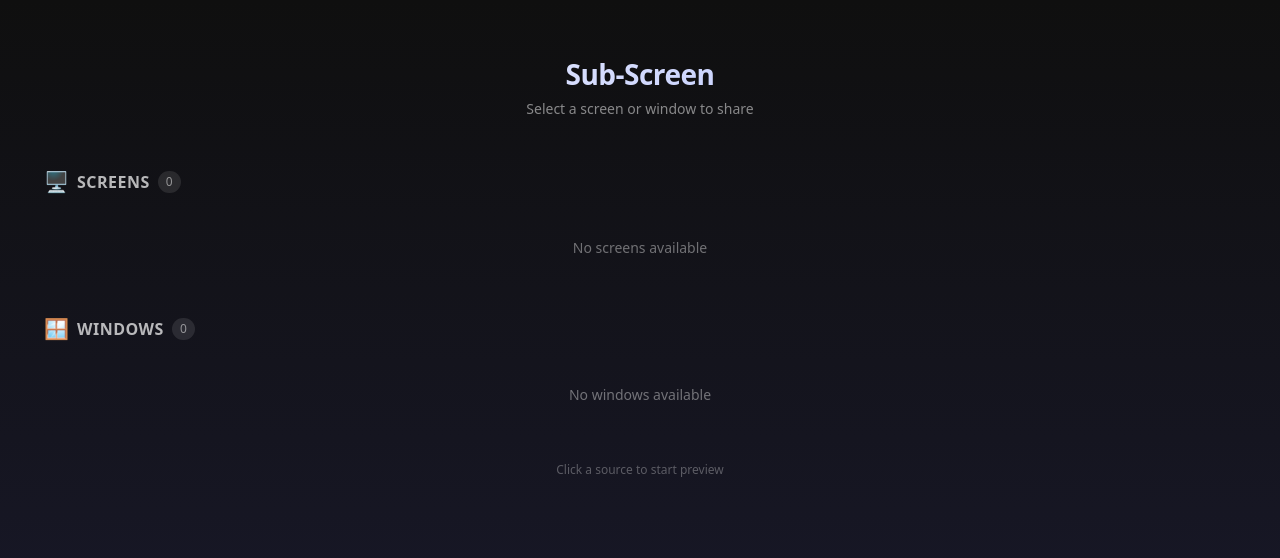
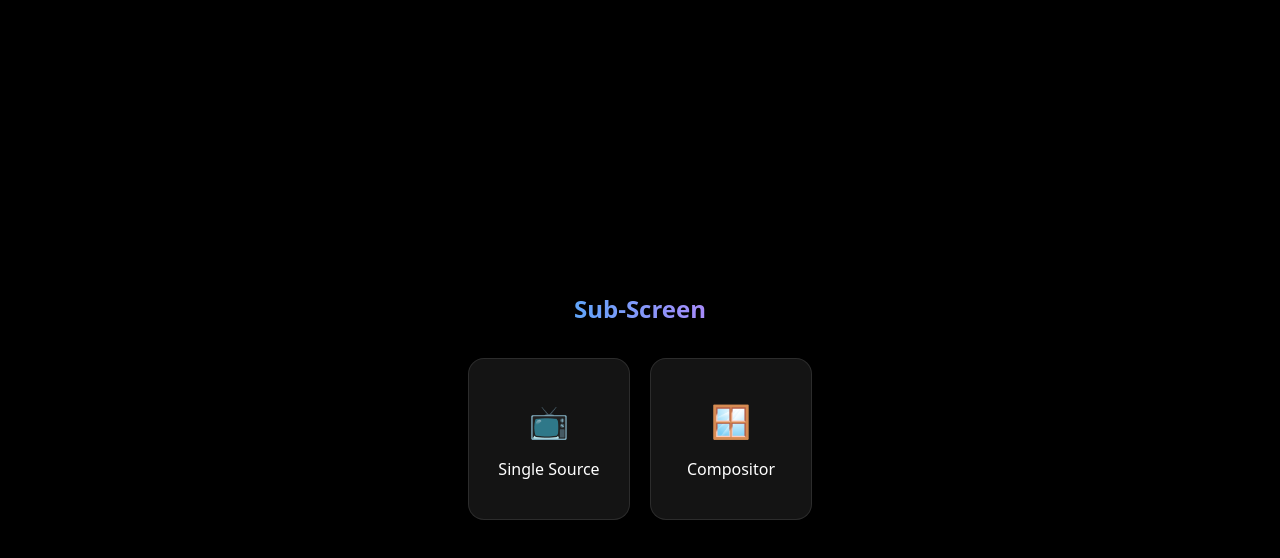
Before and after one commit to garyhogarth/zoner, a React (Vite) app: page / in a window 1280 px wide. Shown: the top 558 px of the page. Built offline with nearby package versions, Linux system fonts and the light colour scheme.

Commit message:
feat: implement home screen and advanced draggable/resizable compositor

```diff
--- a/package.json
+++ b/package.json
@@ -13,6 +13,7 @@
   "dependencies": {
     "react": "^19.2.0",
     "react-dom": "^19.2.0",
+    "react-rnd": "^10.5.2",
     "react-router-dom": "^7.12.0"
   },
   "devDependencies": {
--- a/src/App.tsx
+++ b/src/App.tsx
@@ -2,13 +2,15 @@ import { HashRouter, Routes, Route } from 'react-router-dom'
 import { SourceSelector } from './components/SourceSelector'
 import { Preview } from './components/Preview'
 import { Compositor } from './components/Compositor'
+import { Home } from './components/Home'
 import './App.css'
 
 function App() {
   return (
     <HashRouter>
       <Routes>
-        <Route path="/" element={<SourceSelector />} />
+        <Route path="/" element={<Home />} />
+        <Route path="/single" element={<SourceSelector />} />
         <Route path="/preview" element={<Preview />} />
         <Route path="/compositor" element={<Compositor />} />
       </Routes>
--- a/src/components/Compositor.tsx
+++ b/src/components/Compositor.tsx
@@ -1,4 +1,5 @@
 import { useState, useRef, useEffect } from 'react'
+import { Rnd } from 'react-rnd'
 
 export function Compositor() {
   const [activeSources, setActiveSources] = useState<any[]>([])
@@ -17,8 +18,14 @@ export function Compositor() {
   }
 
   const handleAddSource = (source: any) => {
-    setActiveSources([...activeSources, source])
+    // Add unique ID to allow multiple instances of same source
+    const instanceId = Date.now().toString()
+    setActiveSources([...activeSources, { ...source, instanceId }])
     setShowPicker(false)
+  }
+
+  const handleDismissSource = (instanceId: string) => {
+    setActiveSources(activeSources.filter(s => s.instanceId !== instanceId))
   }
 
   return (
@@ -29,16 +36,16 @@ export function Compositor() {
       color: 'white',
       display: 'flex',
       flexDirection: 'column',
-      padding: '20px',
-      boxSizing: 'border-box',
+      overflow: 'hidden',
     }}>
       <header style={{
         display: 'flex',
         justifyContent: 'space-between',
         alignItems: 'center',
-        marginBottom: '20px',
-        paddingBottom: '10px',
+        padding: '12px 20px',
+        background: '#1a1a1a',
         borderBottom: '1px solid #333',
+        zIndex: 50,
       }}>
         <h1 style={{ margin: 0, fontSize: '18px' }}>Compositor Prototype</h1>
         <button
@@ -58,36 +65,90 @@ export function Compositor() {
         </button>
       </header>
 
-      {/* Composition Area */}
+      {/* Composition Area - Relative for Rnd positioning */}
       <div style={{
         flex: 1,
-        display: 'grid',
-        gridTemplateColumns: 'repeat(auto-fit, minmax(300px, 1fr))',
-        gap: '20px',
-        alignContent: 'start',
-        overflowY: 'auto',
+        position: 'relative',
+        overflow: 'hidden',
+        background: 'radial-gradient(circle at center, #222 0%, #111 100%)',
       }}>
-        {activeSources.length === 0 && !showPicker ? (
-          <div style={{ gridColumn: '1/-1', textAlign: 'center', color: '#555', marginTop: '40px' }}>
-            No sources added. Click "+ Add Source" to begin.
+        {activeSources.length === 0 && !showPicker && (
+          <div style={{
+            position: 'absolute',
+            top: '50%',
+            left: '50%',
+            transform: 'translate(-50%, -50%)',
+            color: '#555',
+          }}>
+            Click "+ Add Source" to begin composition.
           </div>
-        ) : (
-          activeSources.map((source, index) => (
-            <div key={index + '-' + source.id} style={{
-              background: '#222',
-              borderRadius: '8px',
-              overflow: 'hidden',
+        )}
+
+        {activeSources.map((source) => (
+          <Rnd
+            key={source.instanceId}
+            default={{
+              x: 50,
+              y: 50,
+              width: 400,
+              height: 300,
+            }}
+            bounds="parent"
+            dragHandleClassName="drag-handle"
+            style={{ zIndex: 10 }}
+          >
+            <div style={{
+              width: '100%',
+              height: '100%',
               display: 'flex',
               flexDirection: 'column',
-              boxShadow: '0 4px 6px rgba(0,0,0,0.3)',
+              background: '#000',
+              border: '1px solid #444',
+              borderRadius: '8px',
+              boxShadow: '0 10px 15px -3px rgba(0, 0, 0, 0.5)',
+              overflow: 'hidden',
             }}>
-              <div style={{ padding: '8px 12px', fontSize: '12px', background: '#333', fontWeight: 500 }}>
-                {source.name}
+              {/* Header / Drag Handle */}
+              <div
+                className="drag-handle"
+                style={{
+                  padding: '6px 10px',
+                  background: '#222',
+                  borderBottom: '1px solid #333',
+                  display: 'flex',
+                  justifyContent: 'space-between',
+                  alignItems: 'center',
+                  cursor: 'move',
+                  userSelect: 'none',
+                }}
+              >
+                <div style={{ fontSize: '12px', fontWeight: 500, overflow: 'hidden', textOverflow: 'ellipsis', whiteSpace: 'nowrap', maxWidth: '80%' }}>
+                  {source.name}
+                </div>
+                <button
+                  onClick={() => handleDismissSource(source.instanceId)}
+                  onMouseDown={e => e.stopPropagation()}
+                  style={{
+                    background: 'transparent',
+                    border: 'none',
+                    color: '#888',
+                    cursor: 'pointer',
+                    fontSize: '14px',
+                    padding: '0 4px',
+                  }}
+                  title="Dismiss"
+                >
+                  ✕
+                </button>
               </div>
-              <SourcePreview sourceId={source.id} />
+
+              {/* Content Area with Internal Pan/Zoom */}
+              <div style={{ flex: 1, position: 'relative', overflow: 'hidden' }}>
+                <ComposableSourceContent sourceId={source.id} />
+              </div>
             </div>
-          ))
-        )}
+          </Rnd>
+        ))}
       </div>
 
       {/* Source Picker Modal */}
@@ -152,8 +213,12 @@ export function Compositor() {
   )
 }
 
-function SourcePreview({ sourceId }: { sourceId: string }) {
+function ComposableSourceContent({ sourceId }: { sourceId: string }) {
   const videoRef = useRef<HTMLVideoElement>(null)
+  const [scale, setScale] = useState(1)
+  const [pan, setPan] = useState({ x: 0, y: 0 })
+  const [isDragging, setIsDragging] = useState(false)
+  const dragStartRef = useRef({ x: 0, y: 0 })
 
   useEffect(() => {
     let stream: MediaStream | null = null
@@ -170,7 +235,11 @@ function SourcePreview({ sourceId }: { sourceId: string }) {
         })
         if (videoRef.current) {
           videoRef.current.srcObject = stream
-          videoRef.current.play()
+          videoRef.current.onloadedmetadata = () => {
+             videoRef.current?.play()
+             setPan({ x: 0, y: 0 })
+             setScale(1 / (window.devicePixelRatio || 1))
+          }
         }
       } catch (e) {
         console.error('Stream failed', e)
@@ -182,9 +251,60 @@ function SourcePreview({ sourceId }: { sourceId: string }) {
     }
   }, [sourceId])
 
+
+
+  const onMouseDown = (e: React.MouseEvent) => {
+    setIsDragging(true)
+    dragStartRef.current = { x: e.clientX - pan.x, y: e.clientY - pan.y }
+  }
+
+  const onMouseMove = (e: React.MouseEvent) => {
+    if (!isDragging) return
+    setPan({
+      x: e.clientX - dragStartRef.current.x,
+      y: e.clientY - dragStartRef.current.y
+    })
+  }
+
+  const onMouseUp = () => setIsDragging(false)
+
   return (
-    <div style={{ width: '100%', aspectRatio: '16/9', background: 'black' }}>
-      <video ref={videoRef} style={{ width: '100%', height: '100%', objectFit: 'contain' }} />
+    <div
+      style={{ width: '100%', height: '100%', position: 'relative', overflow: 'hidden', cursor: isDragging ? 'grabbing' : 'grab' }}
+      onMouseDown={onMouseDown}
+      onMouseMove={onMouseMove}
+      onMouseUp={onMouseUp}
+      onMouseLeave={onMouseUp}
+    >
+      <div style={{
+          transform: `translate(${pan.x}px, ${pan.y}px) scale(${scale})`,
+          transformOrigin: 'top left',
+          willChange: 'transform',
+      }}>
+        <video
+          ref={videoRef}
+          style={{ display: 'block', maxWidth: 'none', maxHeight: 'none' }}
+          draggable={false}
+        />
+      </div>
+
+       {/* Internal Controls Overlay */}
+       <div style={{
+         position: 'absolute',
+         bottom: '8px',
+         right: '8px',
+         display: 'flex',
+         gap: '4px',
+         background: 'rgba(0,0,0,0.6)',
+         borderRadius: '4px',
+         padding: '4px'
+       }}
+       onMouseDown={e => e.stopPropagation()} // Prevent pan drag start
+       >
+         <button onClick={() => setScale(s => Math.max(0.1, s - 0.1))} style={{ color: 'white', background: 'none', border: 'none', cursor: 'pointer' }}>-</button>
+         <span style={{ fontSize: '10px', color: 'white', alignSelf: 'center' }}>{Math.round(scale * 100)}%</span>
+         <button onClick={() => setScale(s => Math.min(5, s + 0.1))} style={{ color: 'white', background: 'none', border: 'none', cursor: 'pointer' }}>+</button>
+       </div>
     </div>
   )
 }
--- a/src/components/Home.tsx
+++ b/src/components/Home.tsx
@@ -1,9 +1,90 @@
+import { Link } from 'react-router-dom'
 
 export function Home() {
   return (
-    <div className="p-8">
-      <h1 className="text-2xl font-bold mb-4">Sub-Screen</h1>
-      <p>Use the system tray icon to select a region.</p>
+    <div style={{
+      width: '100vw',
+      height: '100vh',
+      backgroundColor: '#000',
+      color: 'white',
+      display: 'flex',
+      flexDirection: 'column',
+      alignItems: 'center',
+      justifyContent: 'center',
+      gap: '24px',
+    }}>
+      <h1 style={{
+        fontSize: '24px',
+        fontWeight: 'bold',
+        marginBottom: '12px',
+        background: 'linear-gradient(to right, #60a5fa, #a78bfa)',
+        WebkitBackgroundClip: 'text',
+        WebkitTextFillColor: 'transparent',
+      }}>
+        Sub-Screen
+      </h1>
+
+      <div style={{ display: 'flex', gap: '20px' }}>
+        <Link
+          to="/single"
+          style={{
+            display: 'flex',
+            flexDirection: 'column',
+            alignItems: 'center',
+            justifyContent: 'center',
+            width: '160px',
+            height: '160px',
+            borderRadius: '16px',
+            background: 'rgba(255,255,255,0.08)',
+            border: '1px solid rgba(255,255,255,0.1)',
+            textDecoration: 'none',
+            color: 'white',
+            transition: 'all 0.2s',
+            cursor: 'pointer',
+          }}
+          onMouseEnter={(e) => {
+            e.currentTarget.style.background = 'rgba(255,255,255,0.15)'
+            e.currentTarget.style.transform = 'scale(1.02)'
+          }}
+          onMouseLeave={(e) => {
+            e.currentTarget.style.background = 'rgba(255,255,255,0.08)'
+            e.currentTarget.style.transform = 'scale(1)'
+          }}
+        >
+          <span style={{ fontSize: '32px', marginBottom: '12px' }}>📺</span>
+          <span style={{ fontWeight: 500 }}>Single Source</span>
+        </Link>
+
+        <Link
+          to="/compositor"
+          style={{
+            display: 'flex',
+            flexDirection: 'column',
+            alignItems: 'center',
+            justifyContent: 'center',
+            width: '160px',
+            height: '160px',
+            borderRadius: '16px',
+            background: 'rgba(255,255,255,0.08)',
+            border: '1px solid rgba(255,255,255,0.1)',
+            textDecoration: 'none',
+            color: 'white',
+            transition: 'all 0.2s',
+            cursor: 'pointer',
+          }}
+          onMouseEnter={(e) => {
+            e.currentTarget.style.background = 'rgba(255,255,255,0.15)'
+            e.currentTarget.style.transform = 'scale(1.02)'
+          }}
+          onMouseLeave={(e) => {
+            e.currentTarget.style.background = 'rgba(255,255,255,0.08)'
+            e.currentTarget.style.transform = 'scale(1)'
+          }}
+        >
+          <span style={{ fontSize: '32px', marginBottom: '12px' }}>🪟</span>
+          <span style={{ fontWeight: 500 }}>Compositor</span>
+        </Link>
+      </div>
     </div>
   )
 }
```
Also changed, not shown: 1 other file (tests, documents, lock files or other folders).
